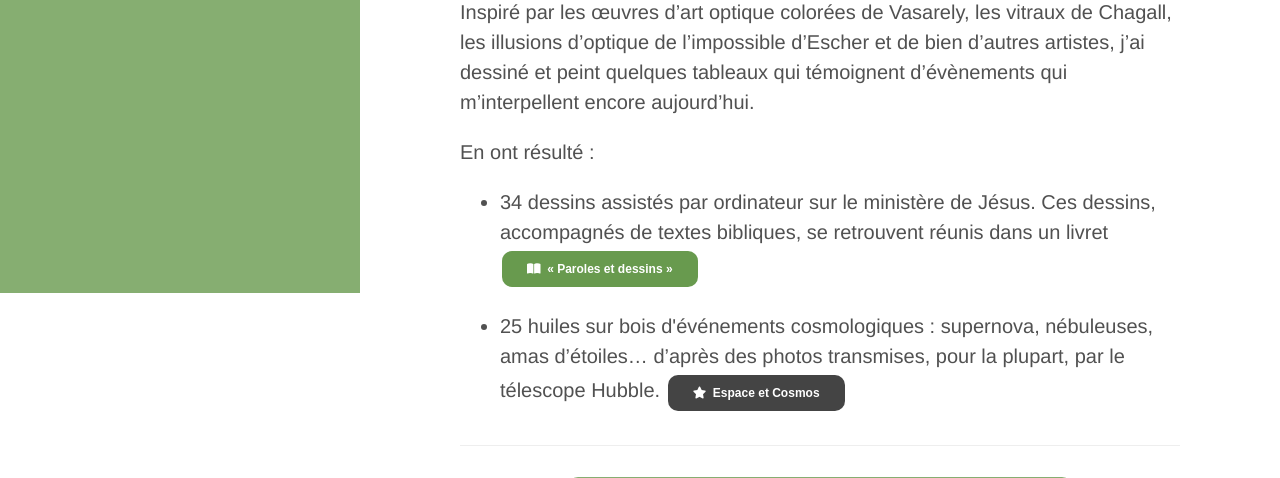
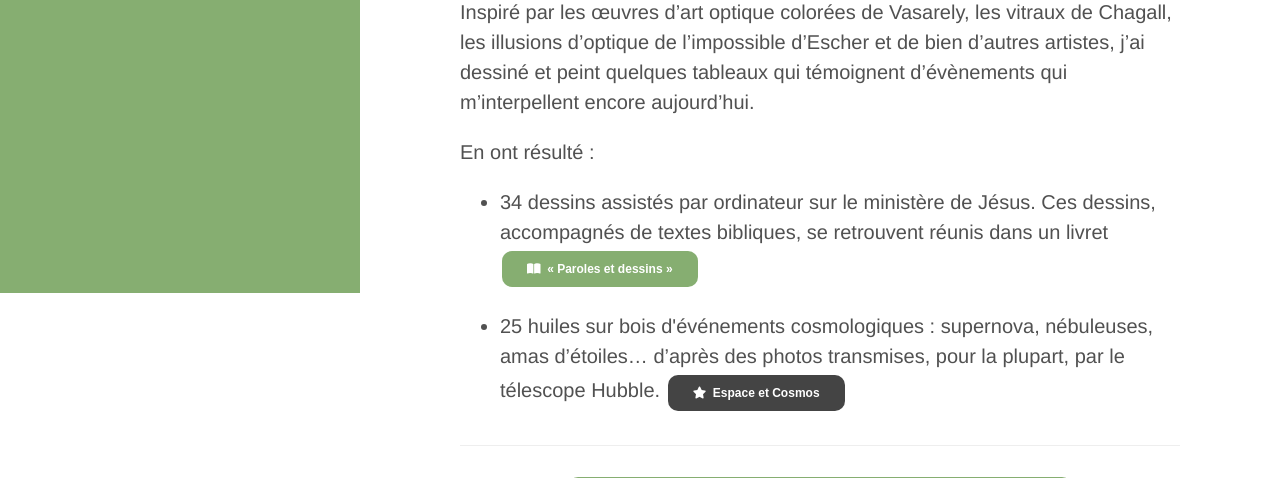
Before and after one commit to bancalg/bancalg.github.io, a PHP site: page / in a window 1280 px wide, with the pointer over the restyled element. Shown: the part 507-985 px from the top of the page. Run offline with PHP 8.4, Linux system fonts and the light colour scheme; some libraries are stand-ins or nearby versions; some web fonts are replaced.

Commit message:
button color fixed

```diff
--- a/public/css/personnal-class.css
+++ b/public/css/personnal-class.css
@@ -268,7 +268,7 @@ details[open] > summary {
 .my-button-home{padding: 11px 25px;}
 /* .my-button-home:hover{background-color: #017663;}
 .my-button-home:hover{background-color: #d28445;}*/
-.my-button-home:hover{background-color: #689A4E;}
+.my-button-home:hover{background-color: #689A4Ecc;}
 
 .my-button-research{padding: 13px 25px;}
 .my-button-research:hover{background-color: #6393a8;}
```
